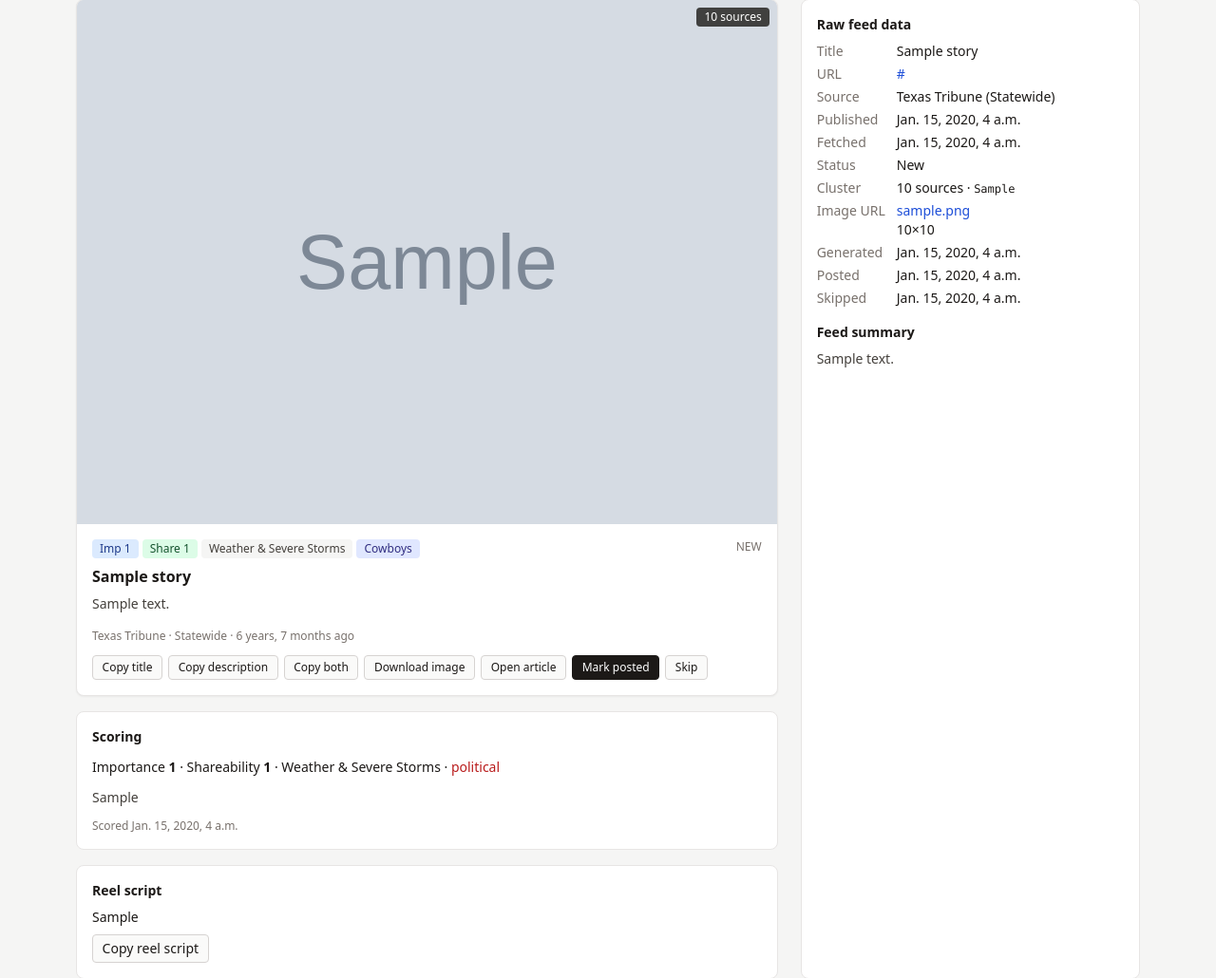
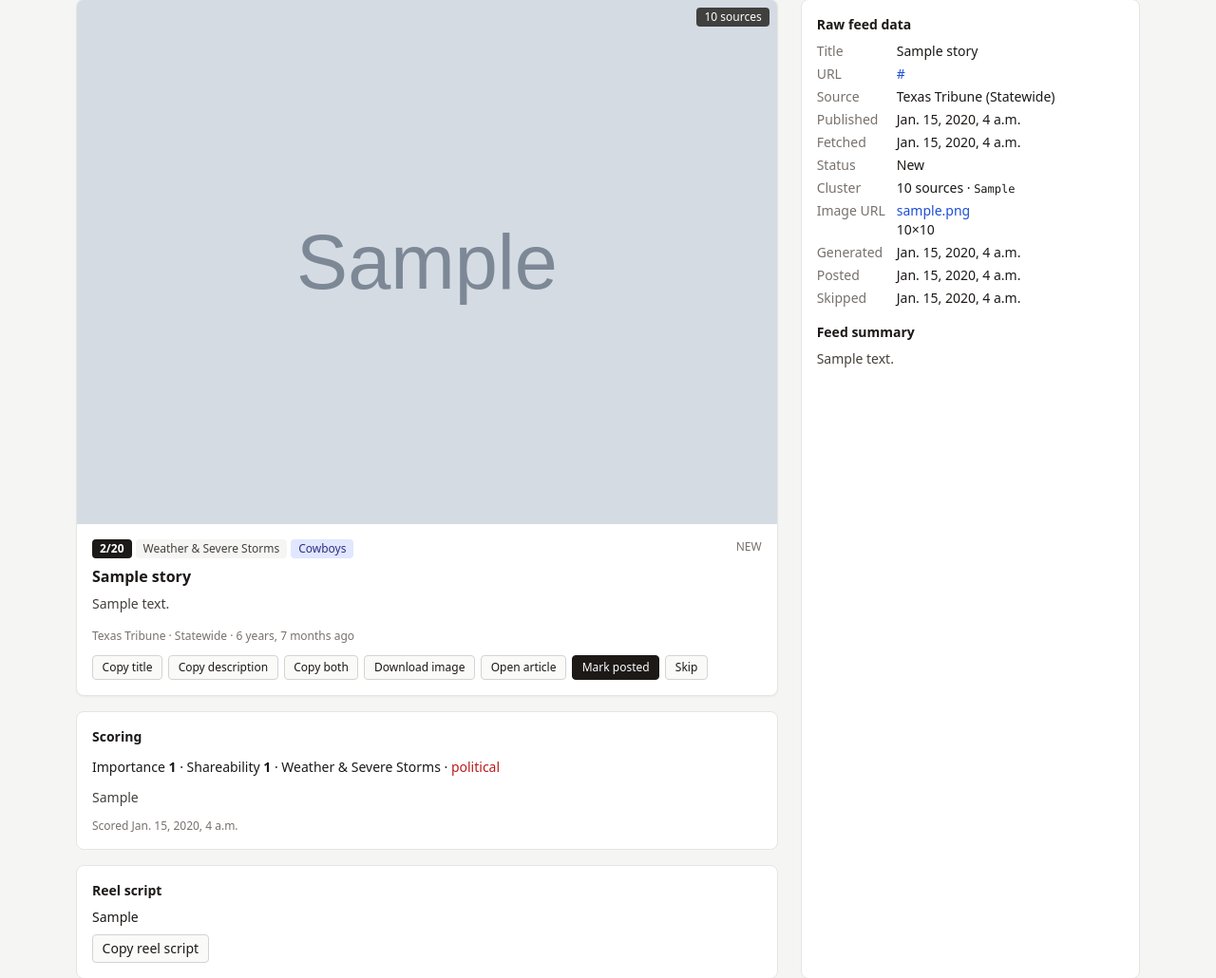
Before and after one commit to anazima/tailgate, a Django app: page /story/1/ in a window 1280 px wide. Shown: the part 109-1139 px from the top of the page at 95% size. Run offline with Django 5.2, Linux system fonts and the light colour scheme; a user stored in the database is signed in; data comes from the database, SQL or seed files in the repository; tables that the repository leaves empty hold one stand-in row (values such as "Sample post"); grey boxes marked "Sample" are stand-in pictures; some libraries are stand-ins or nearby versions.

Commit message:
Card shows a single total score badge
Co-Authored-By: Claude Fable 5 <noreply@anthropic.com>
Claude-Session: https://claude.ai/code/session_01Kx569J6e9xqUpPrXQ2xgHu

```diff
--- a/news/templates/news/_card.html
+++ b/news/templates/news/_card.html
@@ -17,8 +17,8 @@
 
   <div class="p-4 flex flex-col gap-2 grow">
     <div class="flex flex-wrap gap-1 text-xs">
-      {% if story.importance %}<span class="bg-blue-100 text-blue-900 px-2 py-0.5 rounded" title="Importance">Imp {{ story.importance }}</span>{% endif %}
-      {% if story.shareability %}<span class="bg-green-100 text-green-900 px-2 py-0.5 rounded" title="Shareability">Share {{ story.shareability }}</span>{% endif %}
+      {% if story.importance %}<span class="bg-stone-900 text-white font-semibold px-2 py-0.5 rounded"
+        title="Importance {{ story.importance }} + Shareability {{ story.shareability }}">{{ story.total_score }}/20</span>{% endif %}
       {% if story.category %}<span class="bg-stone-100 text-stone-700 px-2 py-0.5 rounded">{{ story.get_category_display }}</span>{% endif %}
       {% if story.is_cowboys %}<span class="bg-indigo-100 text-indigo-900 px-2 py-0.5 rounded">Cowboys</span>{% endif %}
       <span class="ml-auto text-stone-500 uppercase">{{ story.get_status_display }}</span>
```
